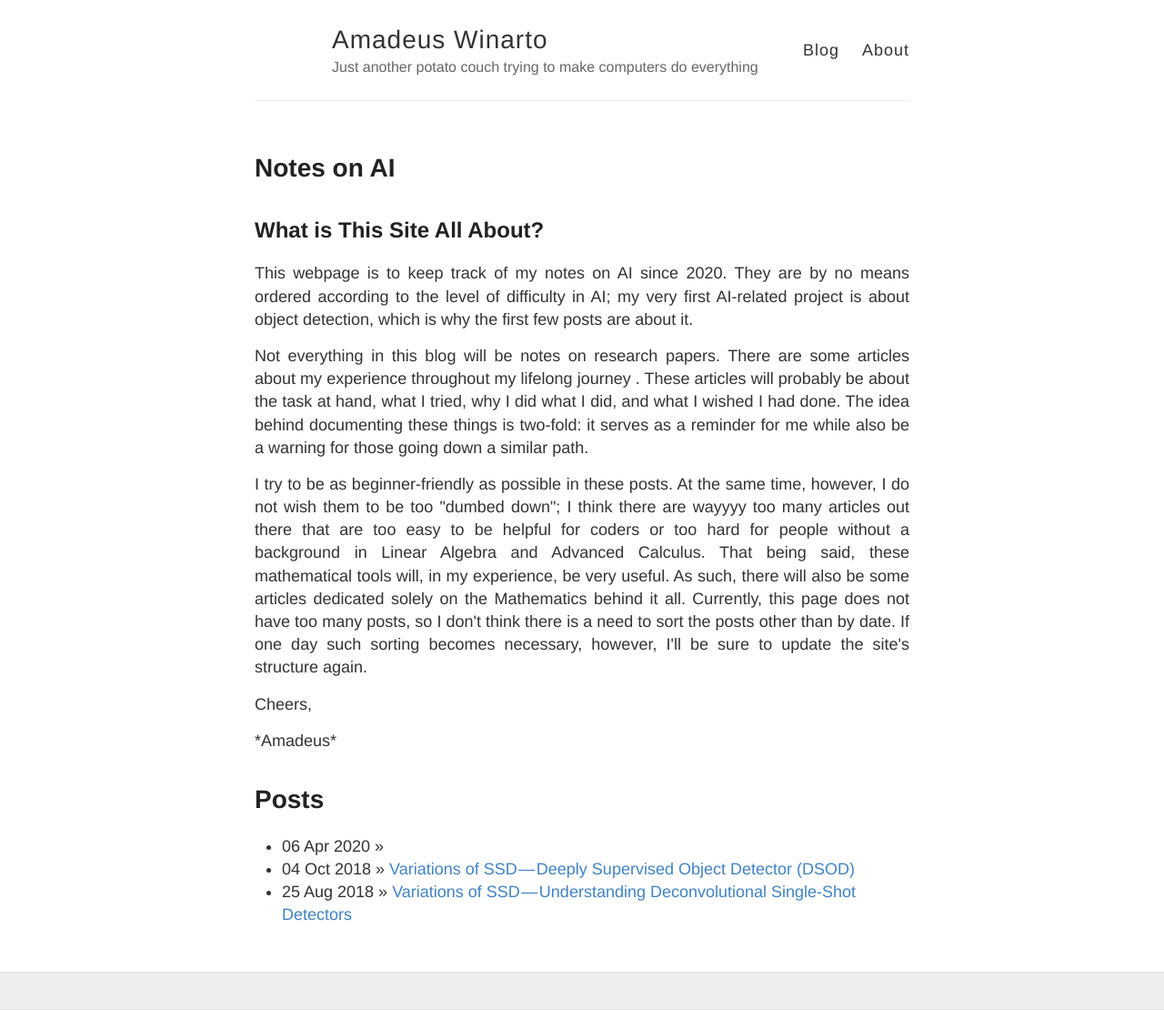
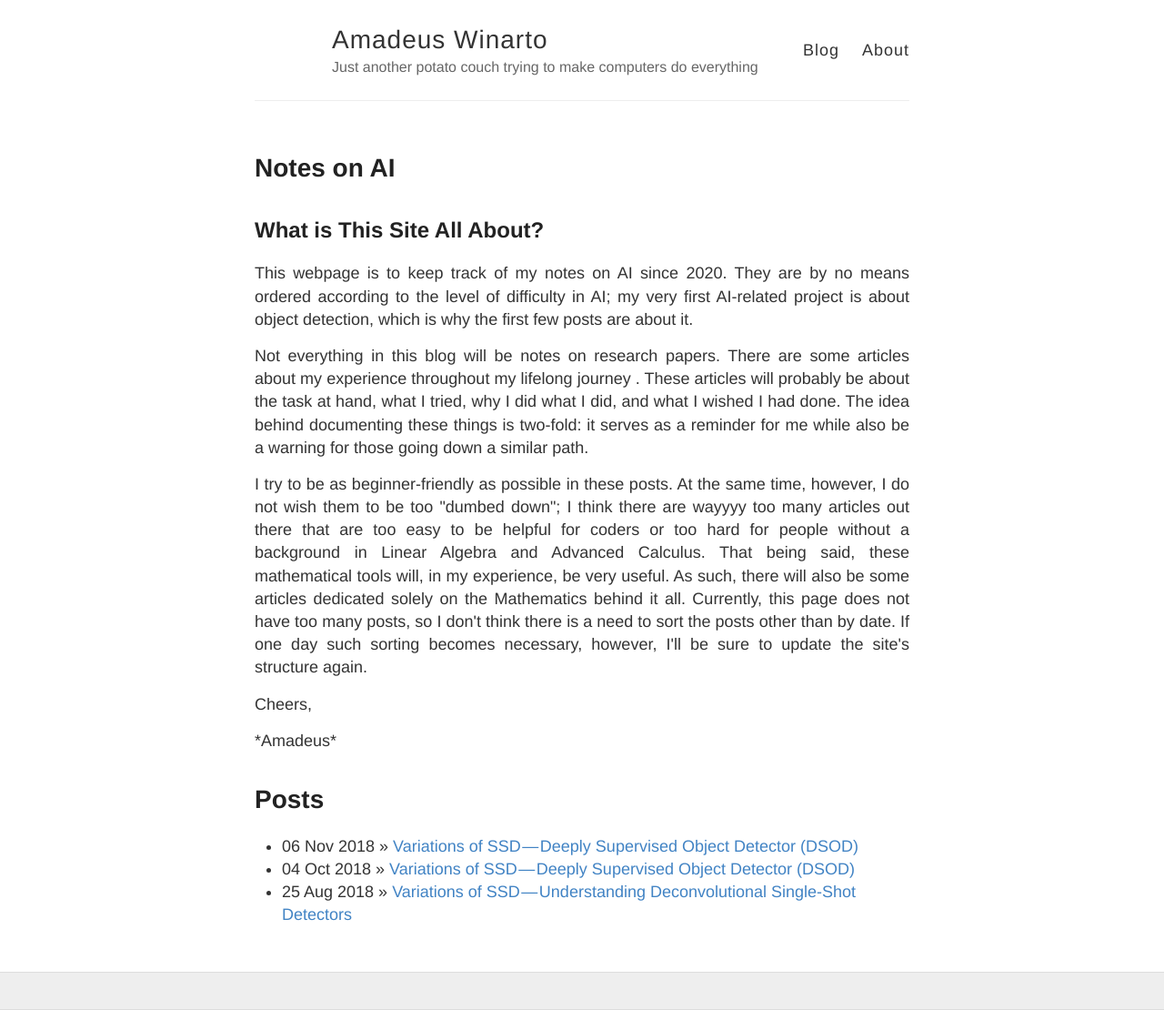
Before and after one commit to Amadeus-Winarto/amadeus-winarto.github.io, a Jekyll site: the page built from index.html, in a window 1280 px wide. Shown: the whole page at 91% size. Built offline with Jekyll 4.4.1, drawn with Linux system fonts in a browser that asks for light colours.

Commit message:
Update and rename 2018-11-06-Variations of SSD —Feature Fusion SSD and Rainbow SSD.md to 2018-11-06-Variations of SSD — Feature Fusion SSD and Rainbow SSD.md

```diff
--- a/_posts/2018-11-06-Variations of SSD —Feature Fusion SSD and Rainbow SSD.md
+++ b/_posts/2018-11-06-Variations of SSD — Feature Fusion SSD and Rainbow SSD.md
@@ -1,6 +1,6 @@
 ---
 layout: posts
-title: Variations of SSD: Feature-Fusion SSD (FSSD) and Rainbow SSD (RSSD)
+title: Variations of SSD — Deeply Supervised Object Detector (DSOD)
 ---
 # Variations of SSD: Feature-Fusion SSD (FSSD) and Rainbow SSD (RSSD)
 While single-stage detectors such as Single-shot MultiBox Detectors (SSD) are generally faster than two-stage detectors like Faster R-CNN (FR-CNN), they are usually less accurate in their detection. This can be easily seen when the objects in question are small; SSD-based methods typically achieve much lower mean Average Precision (mAP) scores than FR-CNN-based methods. Several remedies have been proposed, including the addition of deconvolutional layers, as used in Deconvolutional SSD.
```
